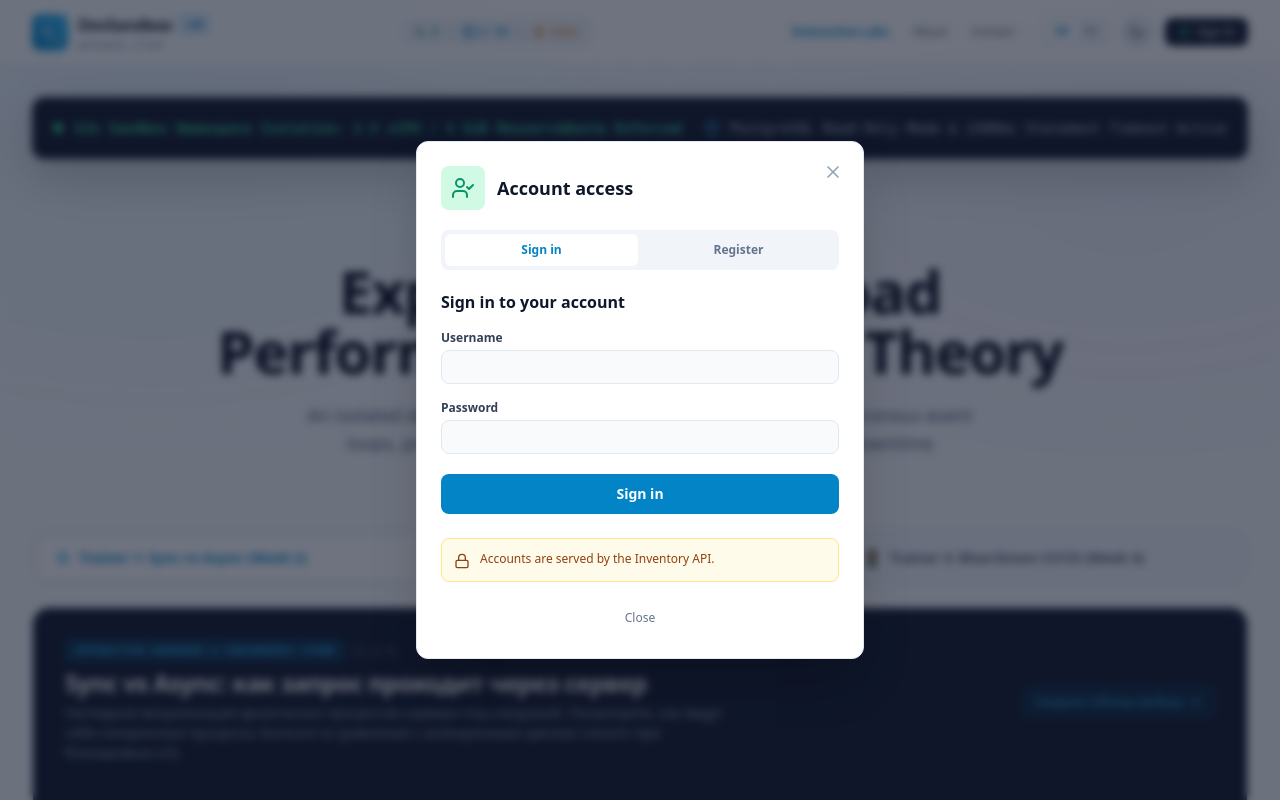
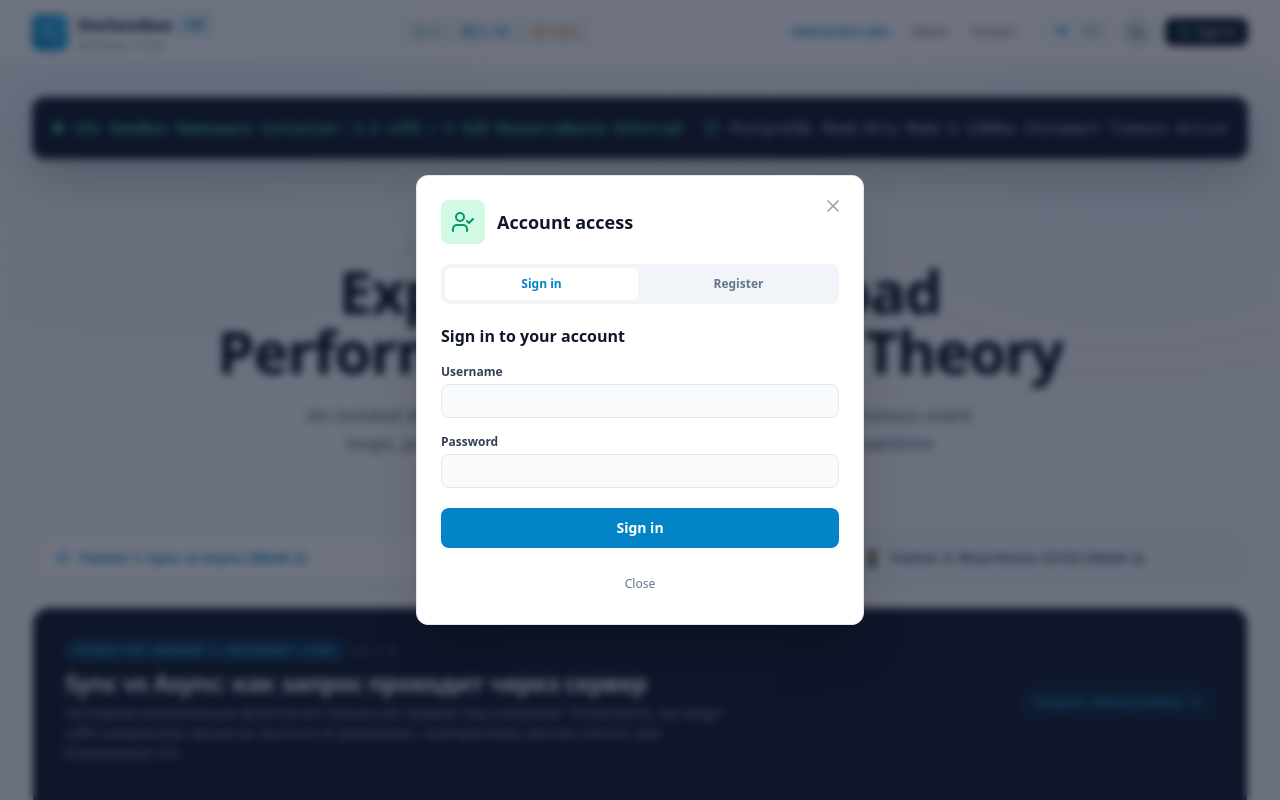
Before and after one commit to yudinandreyv/devsandbox, a React (Vite) app in the folder frontend/: page / in a window 1280 px wide. Both pictures are taken after a click on the button "Sign In". Shown: the top 800 px of the page. Built offline with nearby package versions, Linux system fonts and the light colour scheme; no server answers.

Commit message:
fix(auth): remove api note from sign in modal

```diff
--- a/frontend/src/components/AuthModal.tsx
+++ b/frontend/src/components/AuthModal.tsx
@@ -1,5 +1,5 @@
 import React, { useEffect, useRef, useState } from 'react';
-import { UserCheck, X, Lock } from 'lucide-react';
+import { UserCheck, X } from 'lucide-react';
 import { useI18n } from '../context/I18nContext';
 
 export interface AuthSession {
@@ -320,11 +320,6 @@ export const AuthModal: React.FC<AuthModalProps> = ({
           </>
         )}
 
-        <div className="mt-6 flex items-start gap-2.5 p-3 rounded-lg bg-amber-50 dark:bg-amber-950/40 border border-amber-200 dark:border-amber-900/50 text-xs text-amber-800 dark:text-amber-300">
-          <Lock aria-hidden="true" className="w-4 h-4 shrink-0 mt-0.5" />
-          <span>{t.authModal.authNote}</span>
-        </div>
-
         <button
           type="button"
           onClick={onClose}
--- a/frontend/src/locales/en.ts
+++ b/frontend/src/locales/en.ts
@@ -97,7 +97,6 @@ export const en = {
     signOut: 'Sign out',
     signedOut: 'Signed out.',
     title: 'Account access',
-    authNote: 'Accounts are served by the Inventory API.',
     closeBtn: 'Close',
   },
   footer: {
--- a/frontend/src/locales/ru.ts
+++ b/frontend/src/locales/ru.ts
@@ -97,7 +97,6 @@ export const ru = {
     signOut: 'Выйти',
     signedOut: 'Вы вышли из аккаунта.',
     title: 'Доступ к аккаунту',
-    authNote: 'Аккаунты обслуживаются Inventory API.',
     closeBtn: 'Закрыть',
   },
   footer: {
```
